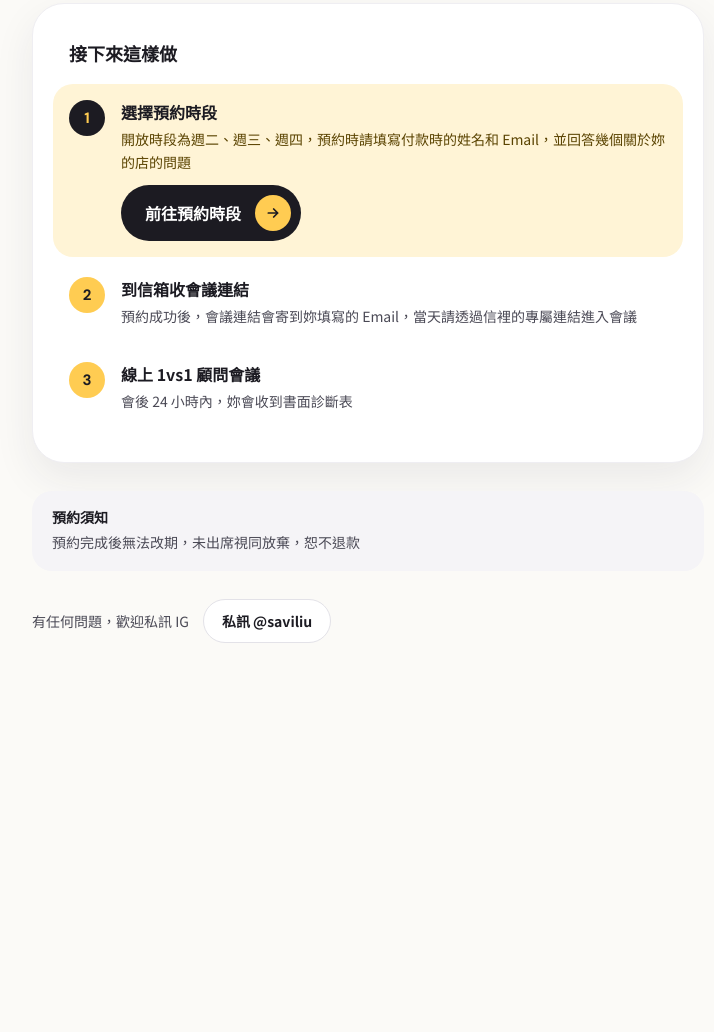
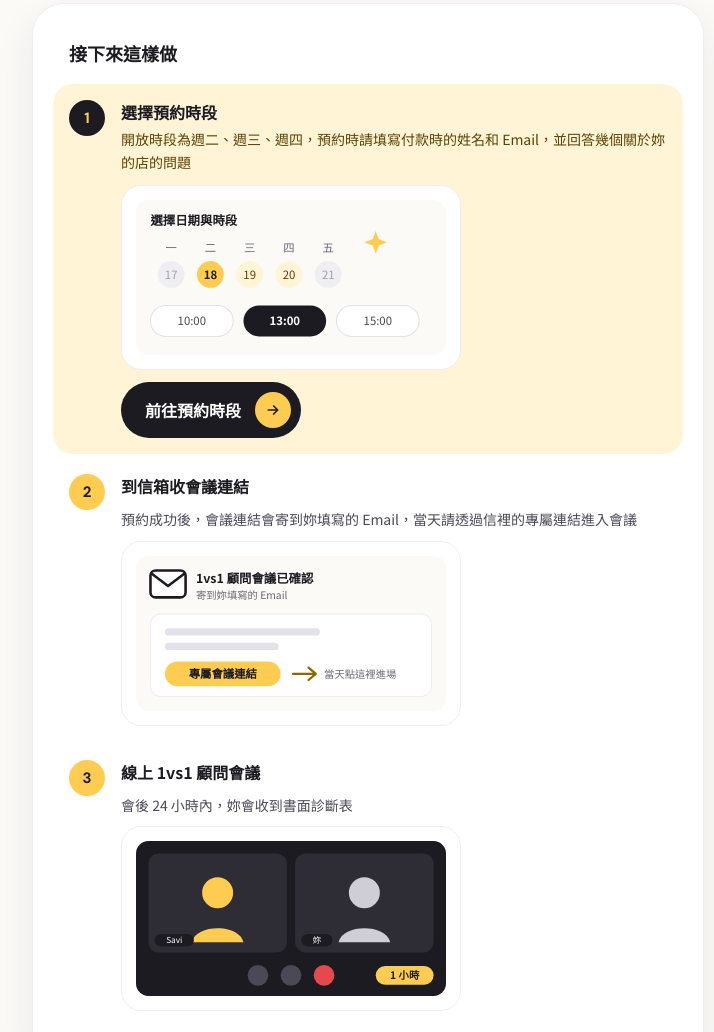
Before and after one commit to saviliu-savi/saviliu-1v1, a plain HTML site: page booking-q7k2m/index.html in a window 1280 px wide. Shown: the part 411-1443 px from the top of the page, without its empty margins (272-986 px from the left). Before the commit the page ends 1118 px from the top, so only its background shows below. Drawn offline with Linux system fonts and the light colour scheme.

Commit message:
感謝頁三個步驟各加上示意圖
Co-Authored-By: Claude Opus 5.5 <noreply@anthropic.com>
Claude-Session: https://claude.ai/code/session_01JQe2HFqrc7swKTiSVJJYrJ

```diff
--- a/booking-q7k2m/index.html
+++ b/booking-q7k2m/index.html
@@ -36,17 +36,50 @@ a{color:#1c1b22}
 <span style="flex-shrink: 0; width: 36px; height: 36px; border-radius: 999px; background: #1c1b22; color: #ffcc52; display: inline-flex; align-items: center; justify-content: center; font-family: 'DM Sans', Arial, sans-serif; font-size: 15px; font-weight: 700">1</span>
 <div style="flex: 1; display: flex; flex-direction: column; gap: 12px">
 <div style="display: flex; flex-direction: column; gap: 4px"><span style="font-size: 16px; font-weight: 700">選擇預約時段</span><span style="font-size: 14px; line-height: 1.6; color: #5a4300">開放時段為週二、週三、週四，預約時請填寫付款時的姓名和 Email，並回答幾個關於妳的店的問題</span></div>
+<div style="width: 100%; max-width: 340px; background: #ffffff; border: 1px solid #efeef2; border-radius: 20px; padding: 14px; box-sizing: border-box"><svg viewBox="0 0 300 150" style="display: block; width: 100%; height: auto" role="img" aria-label="Calendly 選擇日期與時段示意"><rect x="0" y="0" width="300" height="150" rx="12" fill="#fbfaf7"/>
+<text x="14" y="24" font-size="12" font-weight="700" fill="#1c1b22">選擇日期與時段</text>
+<g font-size="11" text-anchor="middle" fill="#6b6a75">
+<text x="34" y="50">一</text><text x="72" y="50">二</text><text x="110" y="50">三</text><text x="148" y="50">四</text><text x="186" y="50">五</text>
+</g>
+<circle cx="34" cy="72" r="13" fill="#efeef2"/><text x="34" y="76" font-size="11" text-anchor="middle" fill="#a3a2ab">17</text>
+<circle cx="72" cy="72" r="13" fill="#ffcc52"/><text x="72" y="76" font-size="11" font-weight="700" text-anchor="middle" fill="#1c1b22">18</text>
+<circle cx="110" cy="72" r="13" fill="#fff4d6"/><text x="110" y="76" font-size="11" text-anchor="middle" fill="#5a4300">19</text>
+<circle cx="148" cy="72" r="13" fill="#fff4d6"/><text x="148" y="76" font-size="11" text-anchor="middle" fill="#5a4300">20</text>
+<circle cx="186" cy="72" r="13" fill="#efeef2"/><text x="186" y="76" font-size="11" text-anchor="middle" fill="#a3a2ab">21</text>
+<rect x="14" y="102" width="80" height="30" rx="15" fill="#ffffff" stroke="#e3e2e8"/><text x="54" y="121" font-size="11" text-anchor="middle" fill="#4a4955">10:00</text>
+<rect x="104" y="102" width="80" height="30" rx="15" fill="#1c1b22"/><text x="144" y="121" font-size="11" font-weight="700" text-anchor="middle" fill="#ffffff">13:00</text>
+<rect x="194" y="102" width="80" height="30" rx="15" fill="#ffffff" stroke="#e3e2e8"/><text x="234" y="121" font-size="11" text-anchor="middle" fill="#4a4955">15:00</text>
+<path d="M232 30l3 8 8 3-8 3-3 8-3-8-8-3 8-3z" fill="#ffcc52"/></svg></div>
 <a href="https://calendly.com/saviliu/ig" target="_blank" rel="noopener" style="align-self: flex-start; text-decoration: none; font-size: 16px; font-weight: 700; padding: 10px 10px 10px 24px; border-radius: 999px; background: #1c1b22; color: #ffffff; min-height: 44px; box-sizing: border-box; display: inline-flex; align-items: center; gap: 14px">前往預約時段<span style="width: 36px; height: 36px; border-radius: 999px; background: #ffcc52; display: inline-flex; align-items: center; justify-content: center"><svg width="16" height="16" viewBox="0 0 24 24" fill="none" stroke="#1c1b22" stroke-width="2.6" stroke-linecap="round" stroke-linejoin="round" aria-hidden="true"><path d="M5 12h14M13 6l6 6-6 6"></path></svg></span></a>
 </div>
 </div>
 
 <div style="display: flex; gap: 16px; align-items: flex-start; padding: 14px 0">
 <span style="flex-shrink: 0; width: 36px; height: 36px; border-radius: 999px; background: #ffcc52; display: inline-flex; align-items: center; justify-content: center; font-family: 'DM Sans', Arial, sans-serif; font-size: 15px; font-weight: 700">2</span>
-<div style="display: flex; flex-direction: column; gap: 4px"><span style="font-size: 16px; font-weight: 700">到信箱收會議連結</span><span style="font-size: 14px; line-height: 1.6; color: #4a4955">預約成功後，會議連結會寄到妳填寫的 Email，當天請透過信裡的專屬連結進入會議</span></div>
+<div style="flex: 1; display: flex; flex-direction: column; gap: 10px"><span style="font-size: 16px; font-weight: 700">到信箱收會議連結</span><span style="font-size: 14px; line-height: 1.6; color: #4a4955">預約成功後，會議連結會寄到妳填寫的 Email，當天請透過信裡的專屬連結進入會議</span>
+<div style="width: 100%; max-width: 340px; background: #ffffff; border: 1px solid #efeef2; border-radius: 20px; padding: 14px; box-sizing: border-box"><svg viewBox="0 0 300 150" style="display: block; width: 100%; height: auto" role="img" aria-label="會議確認信與專屬會議連結示意"><rect x="0" y="0" width="300" height="150" rx="12" fill="#fbfaf7"/>
+<rect x="14" y="14" width="34" height="26" rx="5" fill="#ffffff" stroke="#1c1b22" stroke-width="2.5"/><path d="M15 17l16 12 16-12" fill="none" stroke="#1c1b22" stroke-width="2.5" stroke-linejoin="round"/>
+<text x="58" y="26" font-size="12" font-weight="700" fill="#1c1b22">1vs1 顧問會議已確認</text>
+<text x="58" y="42" font-size="10" fill="#6b6a75">寄到妳填寫的 Email</text>
+<rect x="14" y="56" width="272" height="80" rx="10" fill="#ffffff" stroke="#efeef2"/>
+<rect x="28" y="70" width="150" height="7" rx="3.5" fill="#e3e2e8"/>
+<rect x="28" y="84" width="110" height="7" rx="3.5" fill="#e3e2e8"/>
+<rect x="28" y="102" width="112" height="24" rx="12" fill="#ffcc52"/><text x="84" y="118" font-size="11" font-weight="700" text-anchor="middle" fill="#1c1b22">專屬會議連結</text>
+<path d="M152 114h22m-7-6 7 6-7 6" fill="none" stroke="#8a6a00" stroke-width="2.2" stroke-linecap="round" stroke-linejoin="round"/>
+<text x="182" y="118" font-size="10" fill="#6b6a75">當天點這裡進場</text></svg></div></div>
 </div>
  <div style="display: flex; gap: 16px; align-items: flex-start; padding: 14px 0">
 <span style="flex-shrink: 0; width: 36px; height: 36px; border-radius: 999px; background: #ffcc52; display: inline-flex; align-items: center; justify-content: center; font-family: 'DM Sans', Arial, sans-serif; font-size: 15px; font-weight: 700">3</span>
-<div style="display: flex; flex-direction: column; gap: 4px"><span style="font-size: 16px; font-weight: 700">線上 1vs1 顧問會議</span><span style="font-size: 14px; line-height: 1.6; color: #4a4955">會後 24 小時內，妳會收到書面診斷表</span></div>
+<div style="flex: 1; display: flex; flex-direction: column; gap: 10px"><span style="font-size: 16px; font-weight: 700">線上 1vs1 顧問會議</span><span style="font-size: 14px; line-height: 1.6; color: #4a4955">會後 24 小時內，妳會收到書面診斷表</span>
+<div style="width: 100%; max-width: 340px; background: #ffffff; border: 1px solid #efeef2; border-radius: 20px; padding: 14px; box-sizing: border-box"><svg viewBox="0 0 300 150" style="display: block; width: 100%; height: auto" role="img" aria-label="線上 1vs1 顧問會議畫面示意"><rect x="0" y="0" width="300" height="150" rx="12" fill="#1c1b22"/>
+<rect x="12" y="12" width="134" height="96" rx="10" fill="#2e2d36"/>
+<circle cx="79" cy="50" r="15" fill="#ffcc52"/><path d="M54 98c4-18 46-18 50 0" fill="#ffcc52"/>
+<rect x="18" y="90" width="38" height="12" rx="6" fill="#1c1b22"/><text x="37" y="99" font-size="8" text-anchor="middle" fill="#ffffff">Savi</text>
+<rect x="154" y="12" width="134" height="96" rx="10" fill="#2e2d36"/>
+<circle cx="221" cy="50" r="15" fill="#cfcdd6"/><path d="M196 98c4-18 46-18 50 0" fill="#cfcdd6"/>
+<rect x="160" y="90" width="30" height="12" rx="6" fill="#1c1b22"/><text x="175" y="99" font-size="8" text-anchor="middle" fill="#ffffff">妳</text>
+<circle cx="118" cy="130" r="10" fill="#4a4955"/><circle cx="150" cy="130" r="10" fill="#4a4955"/><circle cx="182" cy="130" r="10" fill="#e5484d"/>
+<rect x="232" y="121" width="56" height="18" rx="9" fill="#ffcc52"/><text x="260" y="134" font-size="10" font-weight="700" text-anchor="middle" fill="#1c1b22">1 小時</text></svg></div></div>
 </div>
 </div>
 
```
